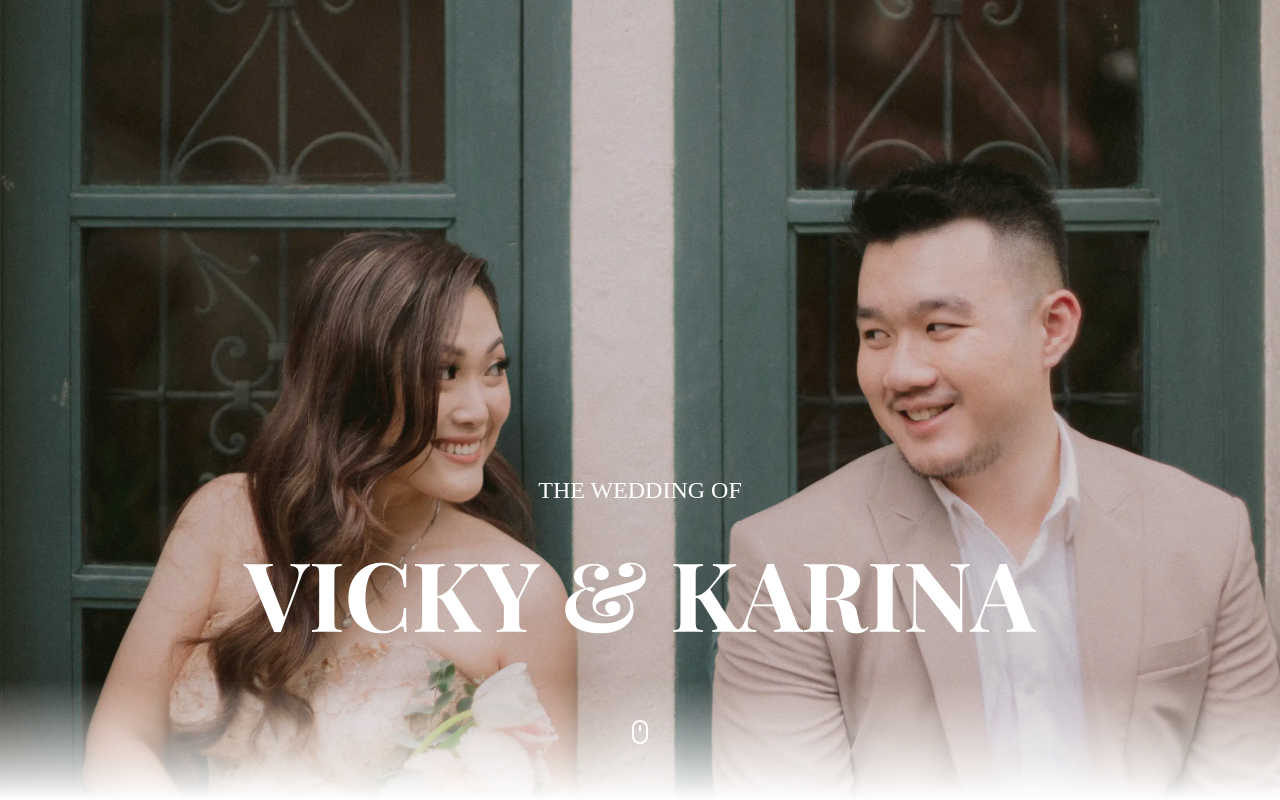
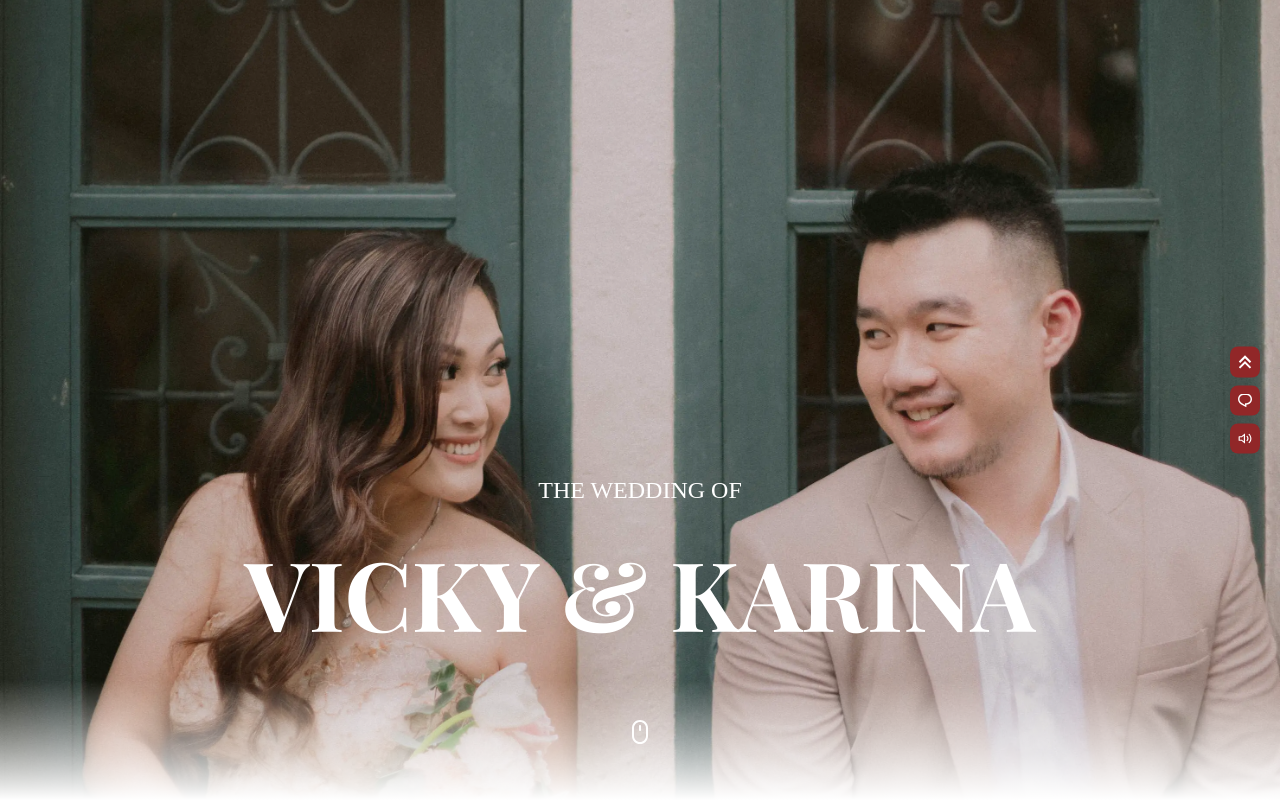
Before and after one commit to arieesetiadi/next-wedding, a Next.js app: page / in a window 1280 px wide. Both pictures are taken after a click on the button "OPEN INVITATION". Shown: the top 800 px of the page. Built offline with nearby package versions, Linux system fonts and the light colour scheme; a web font is replaced by a local one.

Commit message:
create floating buttons

```diff
--- /dev/null
+++ b/src/components/floating-buttons.tsx
@@ -0,0 +1,32 @@
+import React from 'react';
+
+export default function FloatingButtons() {
+    return (
+        <div className="floating-buttons fixed right-[20px] top-1/2 z-50 -translate-y-1/2">
+            <button role="button" className="btn-primary mb-2 flex items-center rounded-lg p-2">
+                <img width={14} height={14} src="/images/icons/arrow-top-white.svg" alt="Arrow Top Icon" />
+            </button>
+
+            <a id="btn-comment" className="btn-primary mb-2 flex items-center rounded-lg p-2">
+                <img width={14} height={14} src="/images/icons/message-white.svg" alt="Message Icon" />
+            </a>
+
+            <button id="btn-backsound-toggler" className="btn-primary flex items-center rounded-lg p-2">
+                <img
+                    width={14}
+                    height={14}
+                    src="/images/icons/volume-up-line-white.svg"
+                    alt="Volume Icon"
+                    className="up"
+                />
+                {/* <img
+                    width={14}
+                    height={14}
+                    src="/images/icons/volume-mute-line-white.svg"
+                    alt="Mute Icon"
+                    className="mute d-none"
+                /> */}
+            </button>
+        </div>
+    );
+}
--- a/src/pages/index.tsx
+++ b/src/pages/index.tsx
@@ -11,6 +11,7 @@ import Gift from '@/components/gift';
 import Rsvp from '@/components/rsvp';
 import RsvpList from '@/components/rsvp-list';
 import Footer from '@/components/footer';
+import FloatingButtons from '@/components/floating-buttons';
 
 export default function HomePage() {
     const [isOpened, setIsOpened] = useState<boolean>(false);
@@ -31,6 +32,7 @@ export default function HomePage() {
                     <Rsvp />
                     <RsvpList />
                     <Footer />
+                    <FloatingButtons />
                 </main>
             )}
         </>
```
